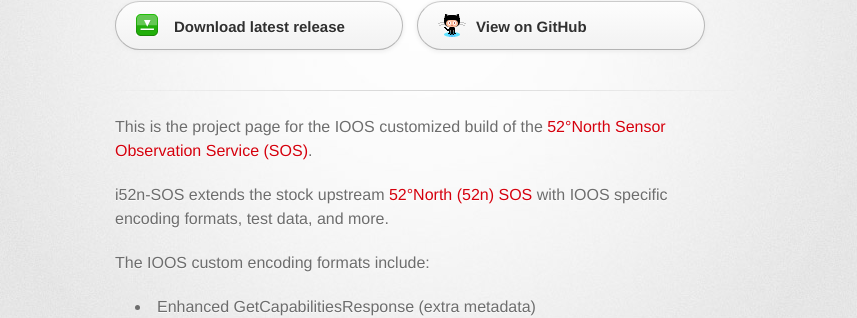
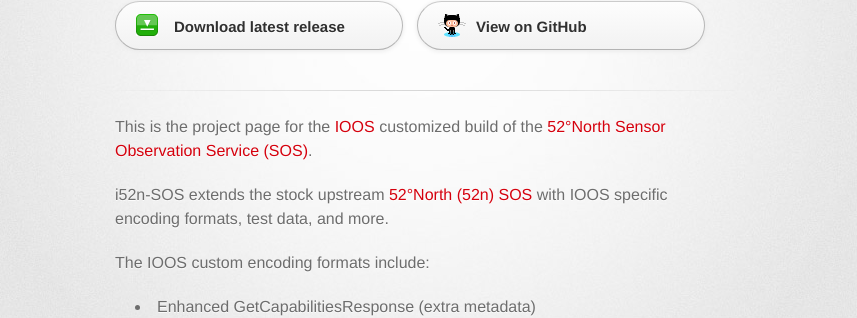
Before and after one commit to ioos/i52n-sos, a Jekyll site: the page built from index.md, in a window 1280 px wide. Shown: the part 117-435 px from the top of the page, without its empty margins (215-1072 px from the left). Built offline with Jekyll 4.4.1, drawn with Linux system fonts in a browser that asks for light colours; some web fonts are replaced; part of the change alters nothing that is shown.

Commit message:
Link first mention of IOOS

```diff
--- a/index.md
+++ b/index.md
@@ -1,7 +1,7 @@
 ---
 ---
 
-This is the project page for the IOOS customized build of the
+This is the project page for the [IOOS](http://www.ioos.noaa.gov/) customized build of the
 [52°North Sensor Observation Service (SOS)](http://52north.org/sos).
 
 i52n-SOS extends the stock upstream [52°North (52n) SOS](https://github.com/52North/SOS) with
```
